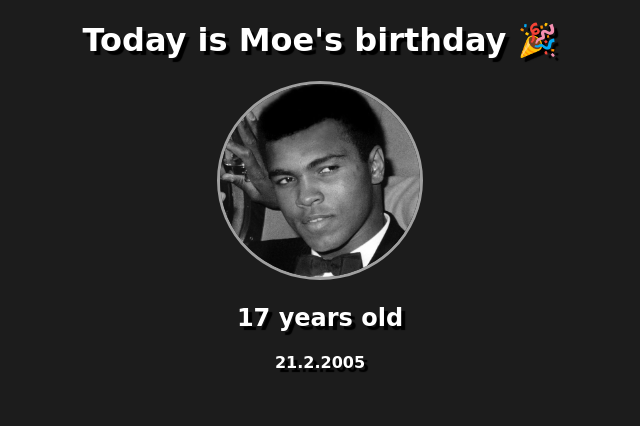
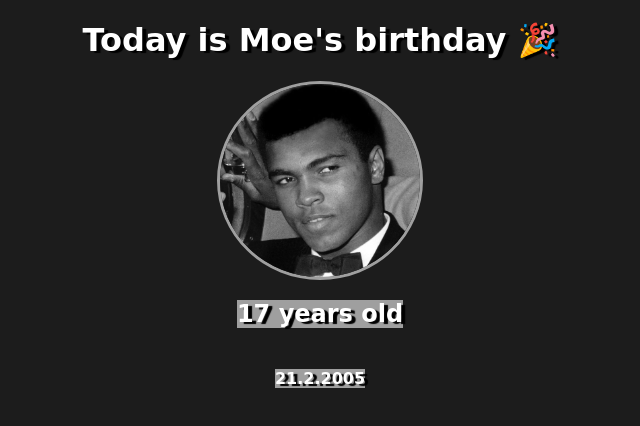
Before and after one commit to MohamadCode/BD-GIFT-MOE, a plain HTML site: page index.html in a window 1280 px wide. Shown: the whole page, without its empty margins (320-960 px from the left). Drawn offline with Linux system fonts and the light colour scheme; a web font is replaced by a local one.

Commit message:
felxbotx

```diff
--- a/index.html
+++ b/index.html
@@ -11,9 +11,9 @@
     <title>Document</title>
 </head>
 <body>
-    <h1>Today is Moe's birthday 🎉</h1>
+    <h1 class="today">Today is Moe's birthday 🎉</h1>
         <img class="Moe" src="Muhammad Ali.png">
-        <h2>17 years old</h2>
-        <h4>21.2.2005</h4>
+        <h2 class="age">17 years old</h2>
+        <h4 class="date">21.2.2005</h4>
 </body>
 </html>
--- a/style.css
+++ b/style.css
@@ -4,15 +4,26 @@ body {
     font-family: 'Happy Monkey', cursive;
     background-color: #1C1C1C;
     color: #ffffff;
-
+    display: flex;
+    flex-direction: column;
+    align-items: center;
+    justify-content: center;
 }
 
 
 h1, h2, h4 {
-    text-shadow: 4px 4px 1px black;
+    text-shadow: 4px 2px 1px black;
 
 }
 
+.age {
+    background: #9F9F9F;
+}
+
+
+.date {
+    background: #9F9F9F;
+}
 
 .Moe {
     width: 200px;
```
